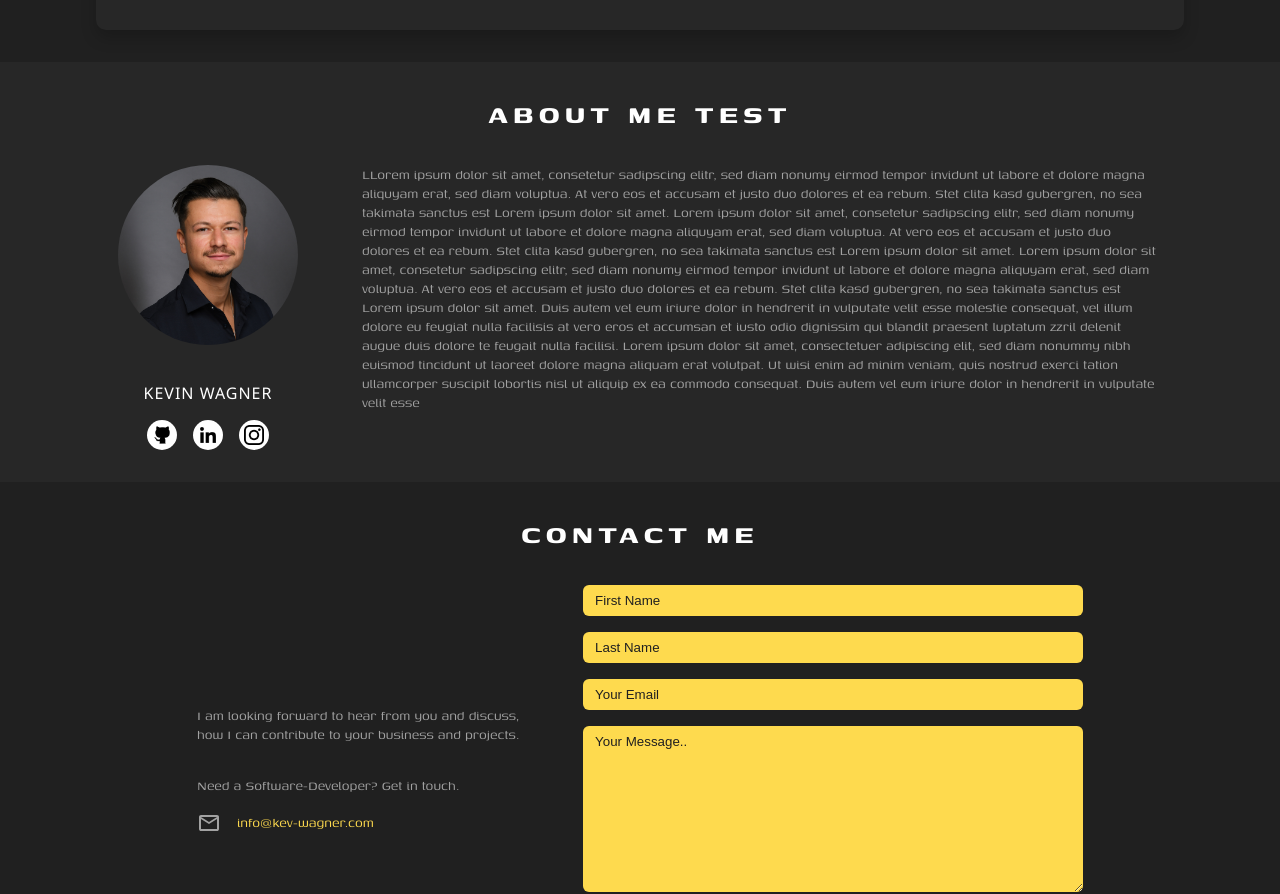
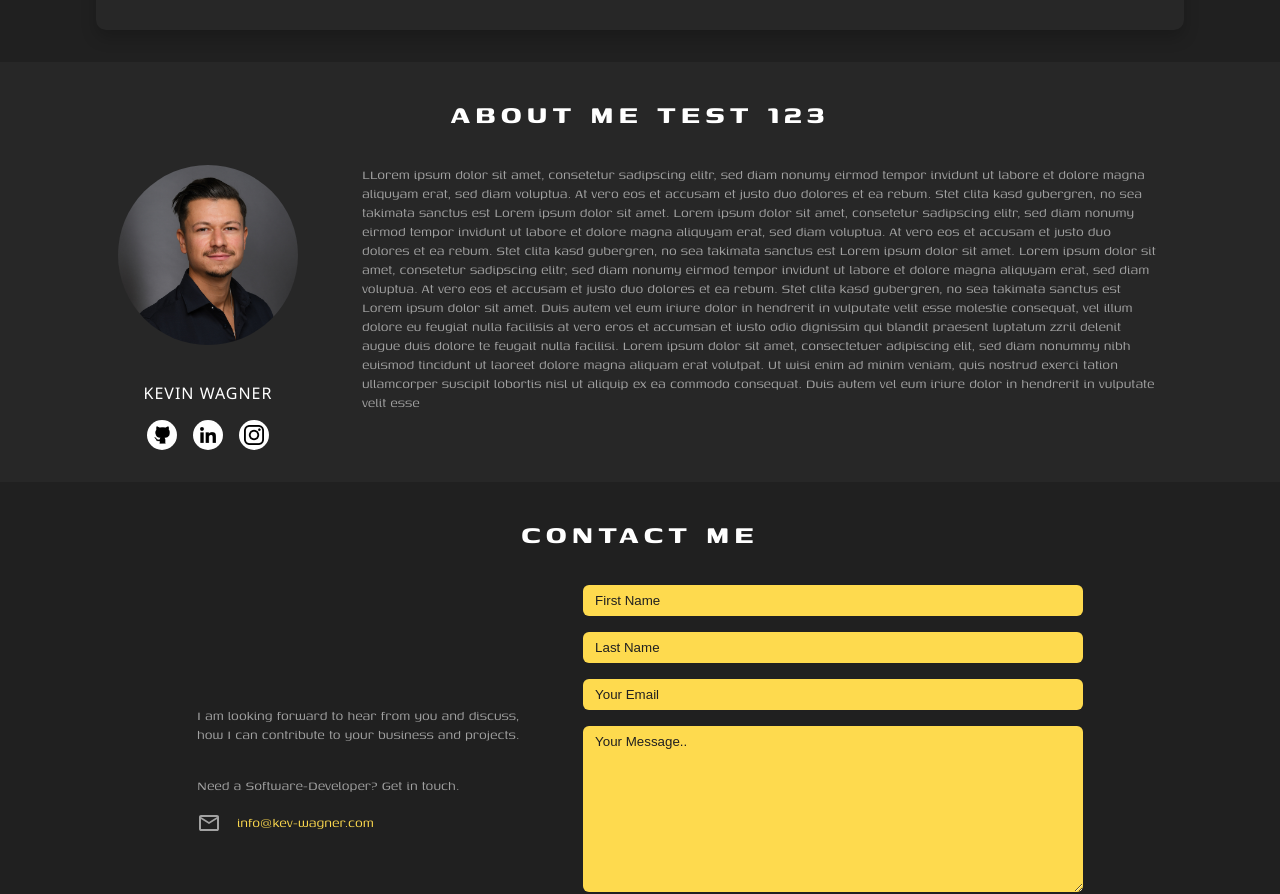
Before and after one commit to Kev4493/portfolio_blackDesign, an Angular app: page / in a window 1280 px wide. Shown: the part 2937-3831 px from the top of the page. Built offline with nearby package versions, Linux system fonts and the light colour scheme.

Commit message:
[TEST] push from mac test

```diff
--- a/src/app/components/about/about.component.html
+++ b/src/app/components/about/about.component.html
@@ -1,6 +1,6 @@
 <div class="about mainContainer">
     <div class="about__headline">
-        <h1 class="sectionHeadline">About Me TEST</h1>
+        <h1 class="sectionHeadline">About Me TEST 123</h1>
     </div>
     <div class="about__profile">
         <div class="about__profileLeft">
```
